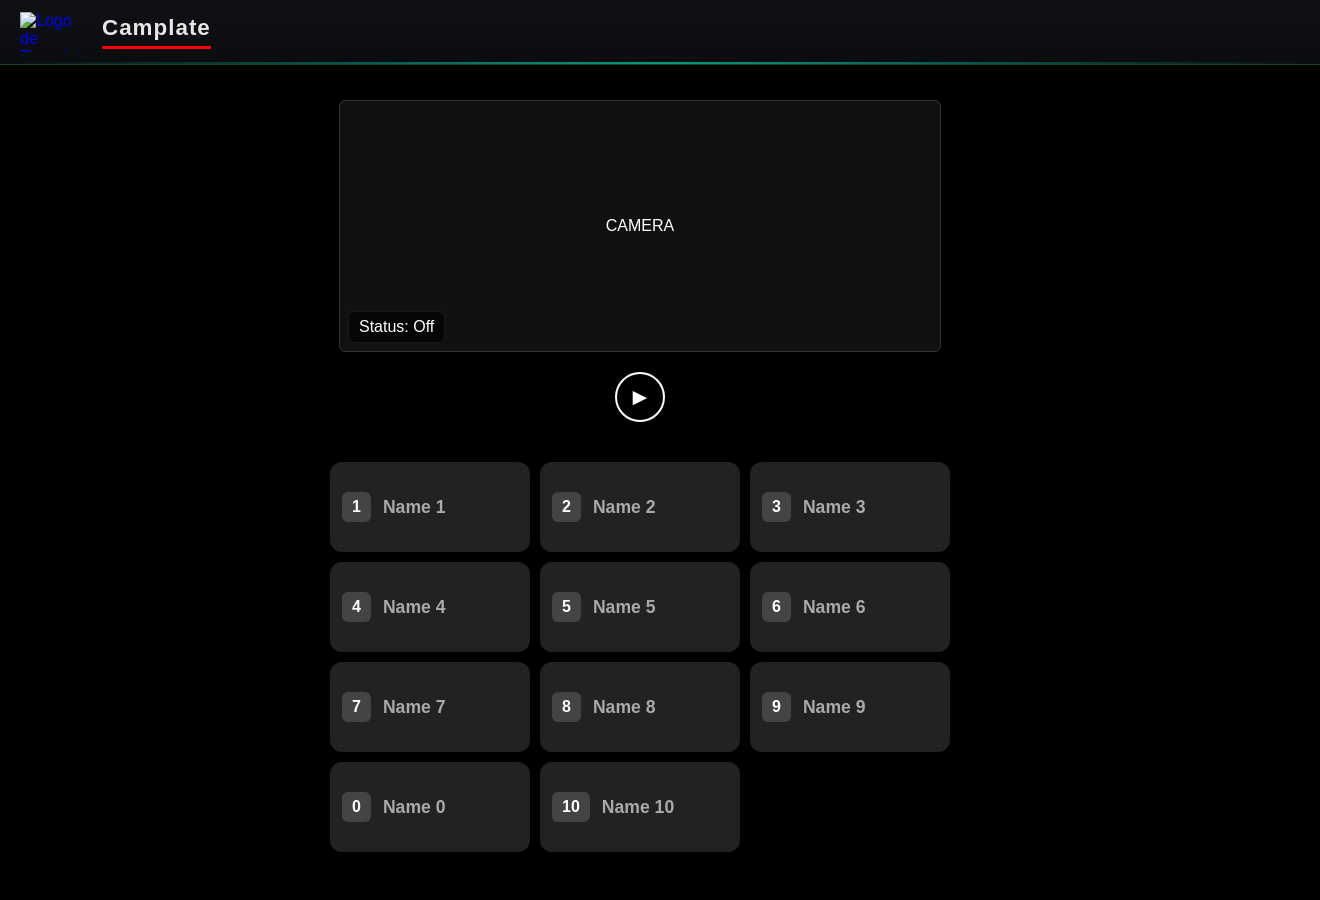
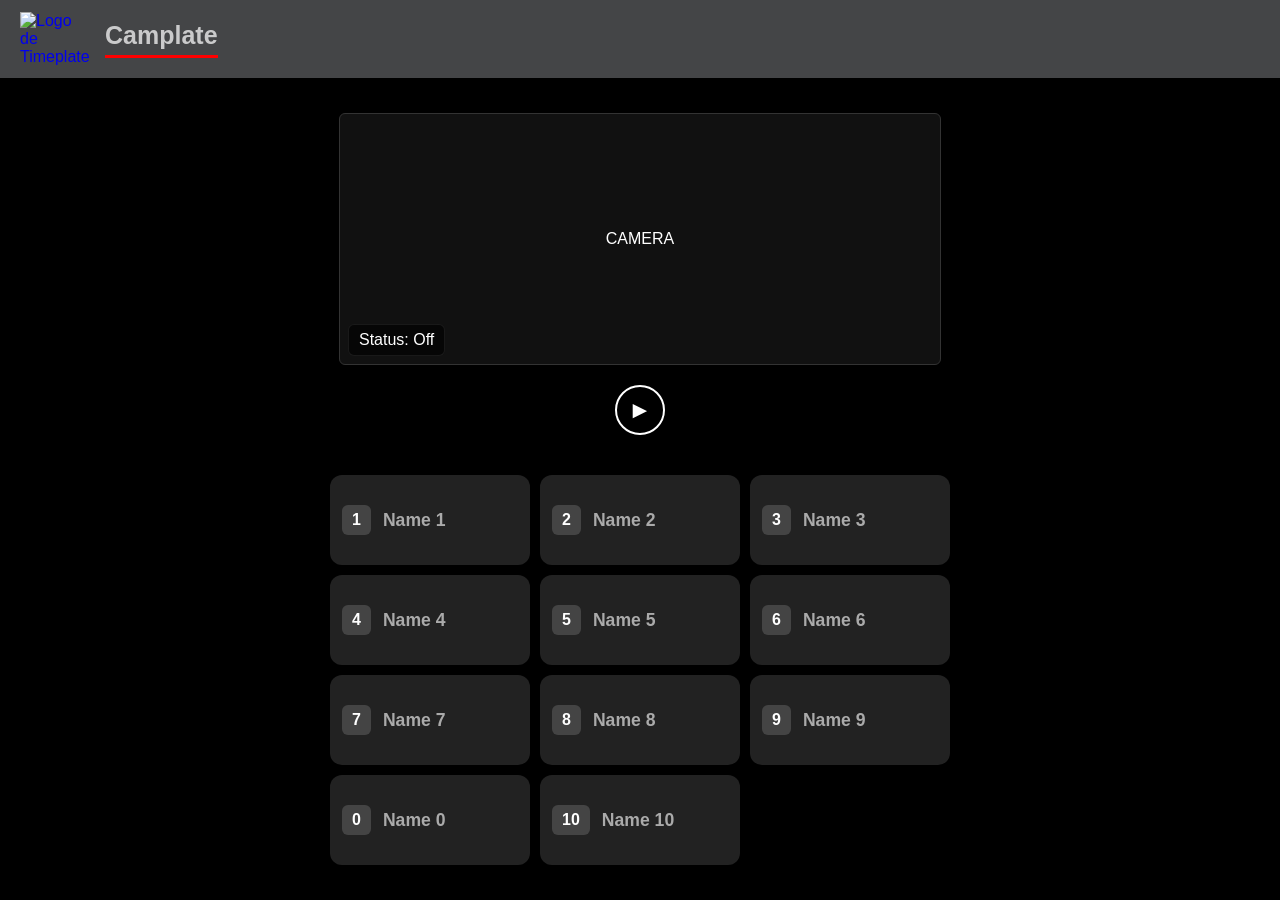

Update cam_styles.css

--- a/Camplate/cam_styles.css
+++ b/Camplate/cam_styles.css
@@ -261,107 +261,3 @@ body {
     cursor: pointer;
     border-radius: 5px;
 }
-
-/* Mejora del header 30/03/2026*/
-/* --------------------------------------------------
-   HEADER ESTILO INDUSTRIAL / CÁMARA PROFESIONAL
--------------------------------------------------- */
-
-#header {
-    width: 100%;
-    background: linear-gradient(180deg, #0f1115, #0a0c0f);
-    border-bottom: 1px solid rgba(0, 255, 200, 0.2);
-    box-shadow: 0 2px 10px rgba(0, 0, 0, 0.6);
-    position: relative;
-}
-
-/* Línea inferior tipo scanner */
-#header::after {
-    content: "";
-    position: absolute;
-    bottom: 0;
-    left: 0;
-    width: 100%;
-    height: 2px;
-    background: linear-gradient(90deg, transparent, #00ffcc, transparent);
-    opacity: 0.6;
-}
-
-/* Contenedor interno */
-.header-inner {
-    max-width: 1200px;
-    margin: 0 auto;
-    padding: 12px 20px;
-    display: flex;
-    align-items: center;
-    justify-content: space-between;
-}
-
-/* Branding (logo + texto) */
-#branding {
-    display: flex;
-    align-items: center;
-    gap: 12px;
-}
-
-#logo {
-    height: 40px;
-}
-
-/* Título */
-#branding h1 {
-    font-size: 1.4rem;
-    font-weight: 600;
-    letter-spacing: 1px;
-    color: #e6e6e6;
-}
-
-/* Estado del sistema */
-.system-status {
-    display: flex;
-    align-items: center;
-    gap: 8px;
-    font-size: 0.75rem;
-    color: #00ffcc;
-    letter-spacing: 1px;
-}
-
-/* Punto tipo LED */
-.status-dot {
-    width: 8px;
-    height: 8px;
-    background: #00ffcc;
-    border-radius: 50%;
-    box-shadow: 0 0 8px #00ffcc;
-    animation: pulseStatus 1.5s infinite;
-}
-
-/* Animación tipo sistema activo */
-@keyframes pulseStatus {
-    0% {
-        transform: scale(1);
-        opacity: 1;
-    }
-
-    50% {
-        transform: scale(1.4);
-        opacity: 0.6;
-    }
-
-    100% {
-        transform: scale(1);
-        opacity: 1;
-    }
-}
-
-
-
-/* Mejora del boton de play/Record */
-.play-btn.active {
-    border-color: #00ffcc;
-    color: #00ffcc;
-
-    box-shadow:
-        0 0 15px rgba(0, 255, 204, 0.4),
-        inset 0 0 8px rgba(0, 255, 204, 0.2);
-}
